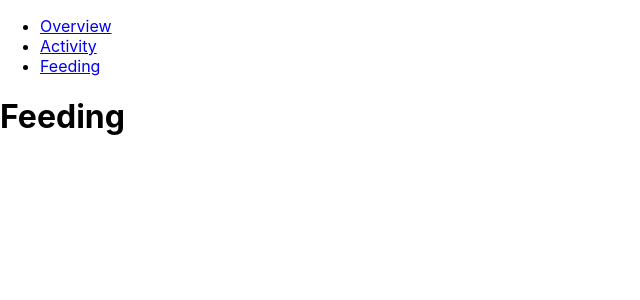
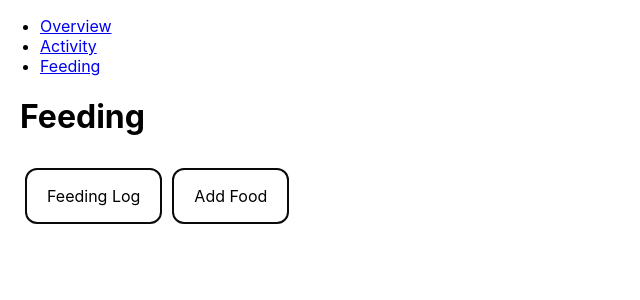
Before and after one commit to kmohan00/octopus, a React (Create React App) app: page /feeding in a window 1280 px wide. Shown: the top 300 px of the page, without its empty margins (0-640 px from the left). Built offline with nearby package versions, Linux system fonts and the light colour scheme.

Commit message:
Style updates

```diff
--- a/src/Activity.js
+++ b/src/Activity.js
@@ -1,5 +1,23 @@
-const Activity = () => {
-    return <h1>Activity</h1>;
-  };
+import React, { useState, useEffect } from 'react';
 
-  export default Activity;
+function Activity() {
+  return (
+    <div className='main'>
+            <h1>Activity</h1>
+            <div className='chart'>
+              <p>
+                Activity Graph
+              </p>
+
+            </div>
+            <div className='log'>
+              <p>
+                Activity Log
+              </p>
+
+            </div>
+    </div>
+  );
+}
+
+export default Activity;
--- a/src/Feeding.js
+++ b/src/Feeding.js
@@ -1,5 +1,23 @@
-const Feeding = () => {
-    return <h1>Feeding</h1>;
-  };
+import React, { useState, useEffect } from 'react';
 
-  export default Feeding;
+function Feeding() {
+  return (
+    <div className='main'>
+            <h1>Feeding</h1>
+            <div className='horiz'>
+              <div className='flog'>
+                <p>
+                  Feeding Log
+                </p>
+              </div>
+              <div className='add'>
+                <p>
+                  Add Food
+                </p>
+              </div>
+            </div>
+    </div>
+  );
+}
+
+export default Feeding;
--- a/src/Overview.js
+++ b/src/Overview.js
@@ -1,5 +1,4 @@
 import React, { useState, useEffect } from 'react';
-import button from 'react';
 import livestill from './octopus.png';
 
 function Overview() {
--- a/src/index.css
+++ b/src/index.css
@@ -50,3 +50,39 @@ code {
   margin-top: 10px;
   padding-left: 20px;
 }
+.chart{
+  border: 2px solid #090a0a;
+  border-radius: 12px;
+  margin: 5px;
+  margin-top: 10px;
+  padding-left: 20px;
+}
+.log{
+  border: 2px solid #090a0a;
+  border-radius: 12px;
+  margin: 5px;
+  margin-top: 10px;
+  padding-left: 20px;
+}
+.horiz{
+  display: flex;
+  flex-direction: row;
+}
+.flog{
+  /* margin: 5px; */
+  border: 2px solid #090a0a;
+  border-radius: 12px;
+  margin: 5px;
+  margin-top: 10px;
+  padding-left: 20px;
+  padding-right: 20px;
+}
+.add{
+  /* margin: 5px; */
+  border: 2px solid #090a0a;
+  border-radius: 12px;
+  margin: 5px;
+  margin-top: 10px;
+  padding-left: 20px;
+  padding-right: 20px;
+}
```
